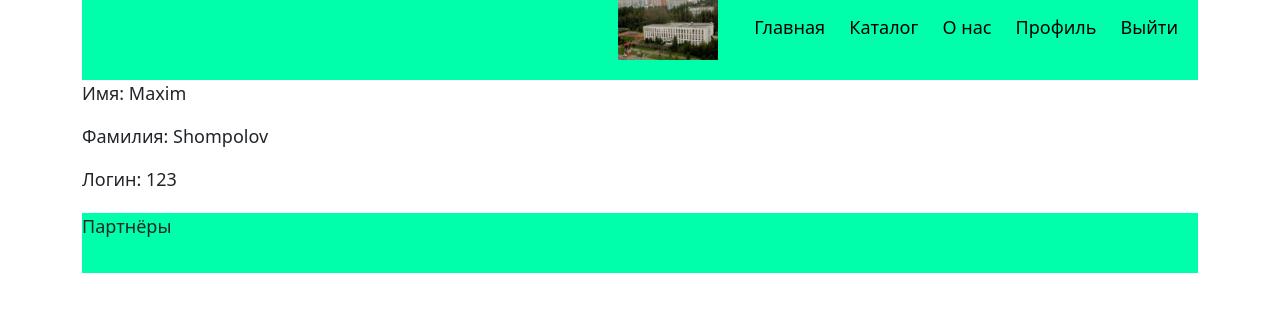
After one commit to ShompolovMaxim/Project-1, a Flask app: page /profile/ in a window 1280 px wide. The commit adds this page. Shown: the top 312 px of the page. Run offline with Flask 2, Linux system fonts and the light colour scheme; a user stored in the database is signed in; data comes from the database, SQL or seed files in the repository; both versions use the stored data as it was after the commit; data that the repository does not hold is empty.

Commit message:
Авторизация

```diff
--- a/Project/main.py
+++ b/Project/main.py
@@ -1,7 +1,7 @@
 from flask import *
 from init import app
 from ORM import Feedback, Customers, Goods, db
-
+from datetime import datetime
 
 
 @app.route('/')
@@ -10,6 +10,17 @@ def main():
 
 @app.route('/registration/', methods=['GET', 'POST'])
 def registration():
+    if request.method == 'POST':
+        name = request.form.get('name')
+        surname = request.form.get('surname')
+        login = request.form.get('login')
+        password = request.form.get('password')
+        try:
+            db.session.add(Customers(name=name,surname=surname,login=login,password=password, registration_date = datetime.now()))
+            db.session.commit()
+            session['login'] = login
+        except:
+            flash('This login is already used', 'warning')
     return render_template('registration.html')
 
 @app.route('/sign_in/', methods=['GET', 'POST'])
@@ -33,6 +44,11 @@ def logout():
     if session.get('login'):
         session.pop('login')
     return redirect('/', code=302)
+
+@app.route('/profile/')
+def profile():
+    customer=Customers.query.filter_by(login=session['login']).one()
+    return render_template('profile.html',customer=customer)
 
 @app.route('/about_us/', methods=['GET', 'POST'])
 def about_us():
--- a/Project/templates/base.html
+++ b/Project/templates/base.html
@@ -17,13 +17,18 @@
                 <li class='menu_link'><a href="/catalog/">Каталог</a></li>
                 <li class='menu_link'><a href="/about_us/">О нас</a></li>
                 {% if session['login'] %}
-                    <li class='menu_link'><a href="/sign_out/">{{session['login']}}</a></li>
+                    <li class='menu_link'><a href="/profile/">Профиль</a></li>
                 {% else %}
                     <li class='menu_link'><a href="/sign_in/">Авторизация</a></li>
                 {% endif %}
-                <li class='menu_link'><a href="/registration/">Регистрация</a></li>
+                {% if session['login'] %}
+                    <li class='menu_link'><a href="/sign_out/">Выйти</a></li>
+                {% else %}
+                    <li class='menu_link'><a href="/registration/">Регистрация</a></li>
+                {% endif %}
             </ul>
         </header>
+
         {% with messages = get_flashed_messages(with_categories=true) %}
             {% if messages %}
               {% for alert_type, message in messages %}
--- /dev/null
+++ b/Project/templates/profile.html
@@ -0,0 +1,7 @@
+{% extends "base.html" %}
+{% block title %}Главная{% endblock %}
+{% block content %}
+    <p>Имя: {{customer.name}}</p>
+    <p>Фамилия: {{customer.surname}}</p>
+    <p>Логин: {{customer.login}}</p>
+{% endblock %}
```
Also changed, not shown: Project/testdb.db.
